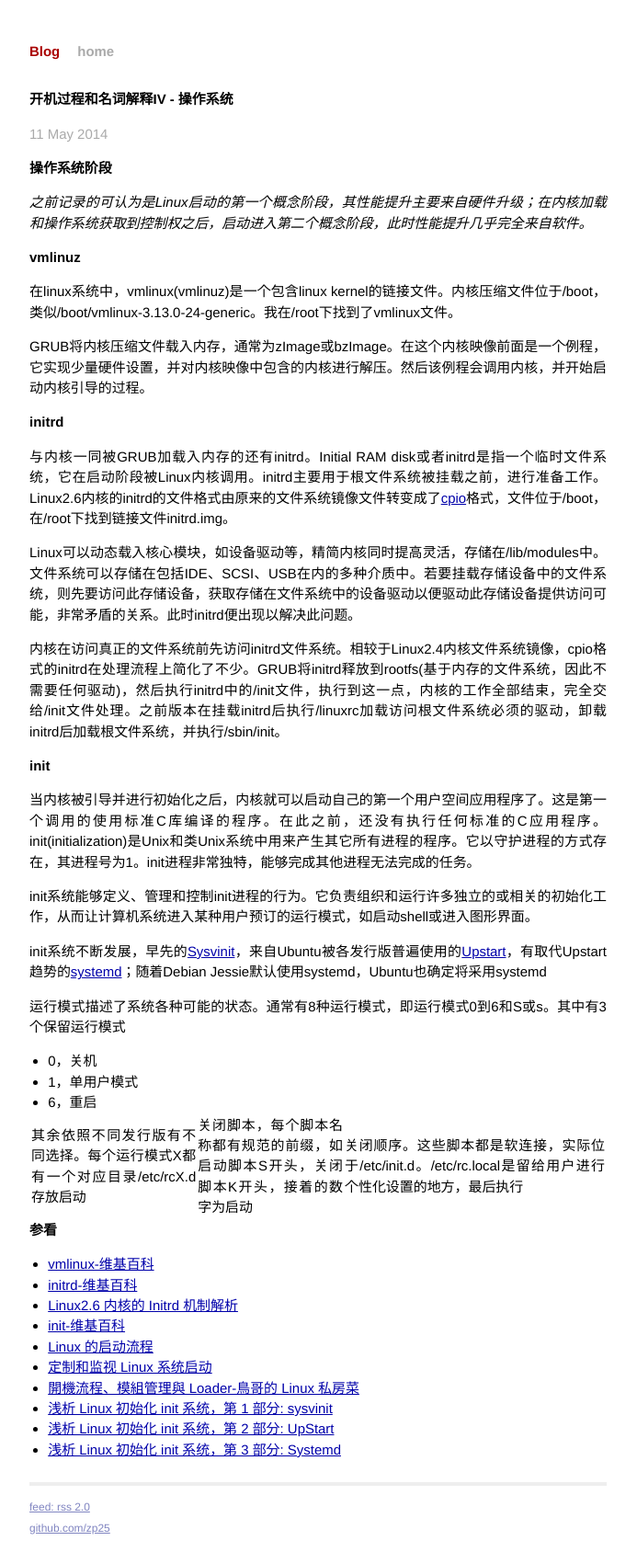
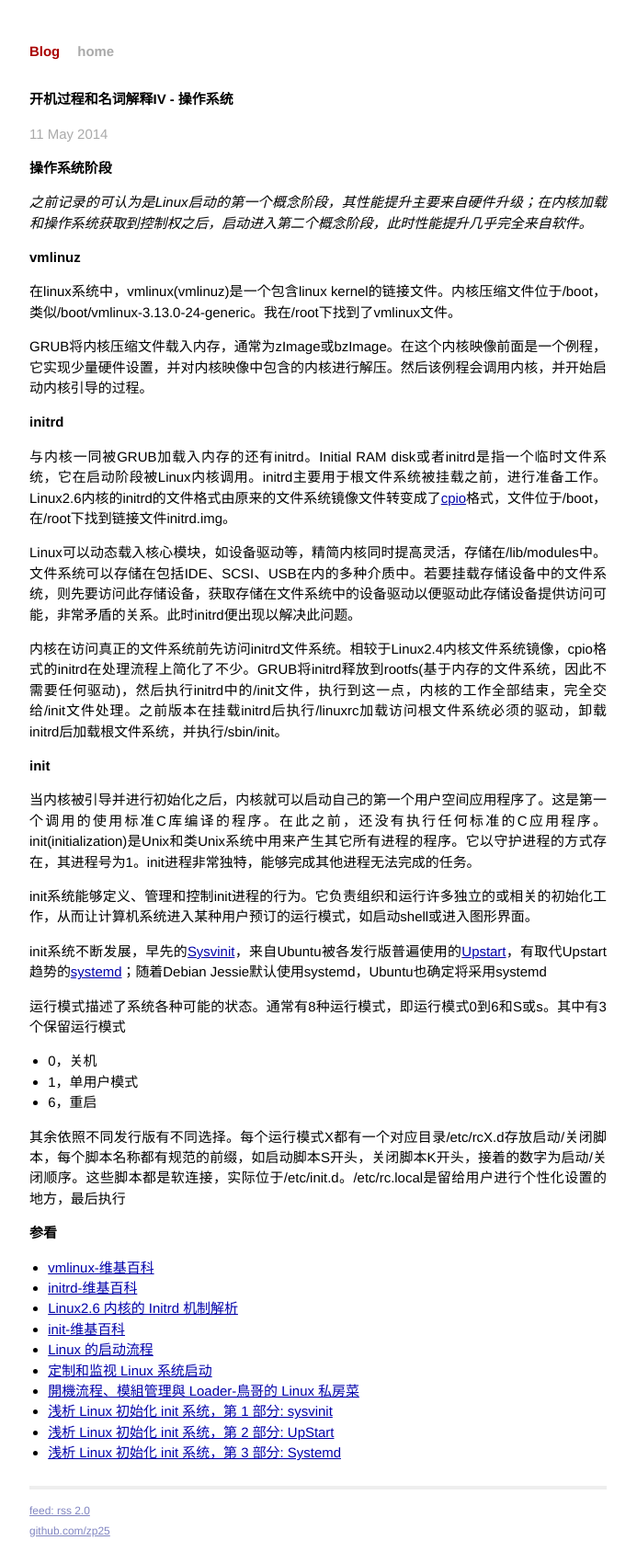
Before and after one commit to zp25/zp25.github.io, a Jekyll site: the page built from _posts/计算机原理/2014-05-11-开机过程和名词解释四.markdown, in a window 1280 px wide. Shown: the whole page at 92% size, without its empty margins (294-987 px from the left). Built offline with Jekyll 4.4.1, drawn with Linux system fonts in a browser that asks for light colours.

Commit message:
Update: OS

```diff
--- a/_posts/计算机原理/2014-05-11-开机过程和名词解释四.markdown
+++ b/_posts/计算机原理/2014-05-11-开机过程和名词解释四.markdown
@@ -32,7 +32,7 @@ init系统不断发展，早先的[Sysvinit][sysvinit]，来自Ubuntu被各发
 + 1，单用户模式
 + 6，重启
 
-其余依照不同发行版有不同选择。每个运行模式X都有一个对应目录/etc/rcX.d存放启动|关闭脚本，每个脚本名称都有规范的前缀，如启动脚本S开头，关闭脚本K开头，接着的数字为启动|关闭顺序。这些脚本都是软连接，实际位于/etc/init.d。/etc/rc.local是留给用户进行个性化设置的地方，最后执行
+其余依照不同发行版有不同选择。每个运行模式X都有一个对应目录/etc/rcX.d存放启动/关闭脚本，每个脚本名称都有规范的前缀，如启动脚本S开头，关闭脚本K开头，接着的数字为启动/关闭顺序。这些脚本都是软连接，实际位于/etc/init.d。/etc/rc.local是留给用户进行个性化设置的地方，最后执行
 
 # 参看
 + [vmlinux-维基百科](http://zh.wikipedia.org/wiki/Vmlinux "vmlinux")
```
